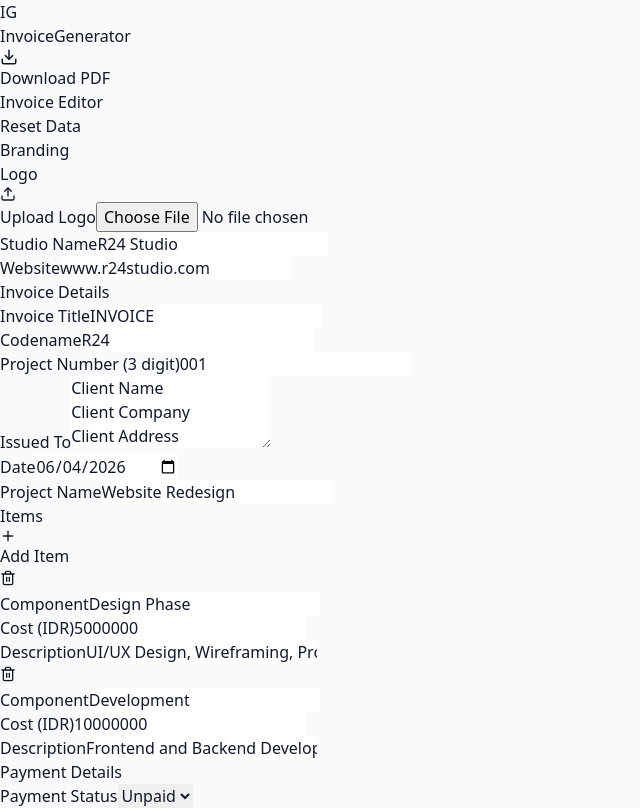
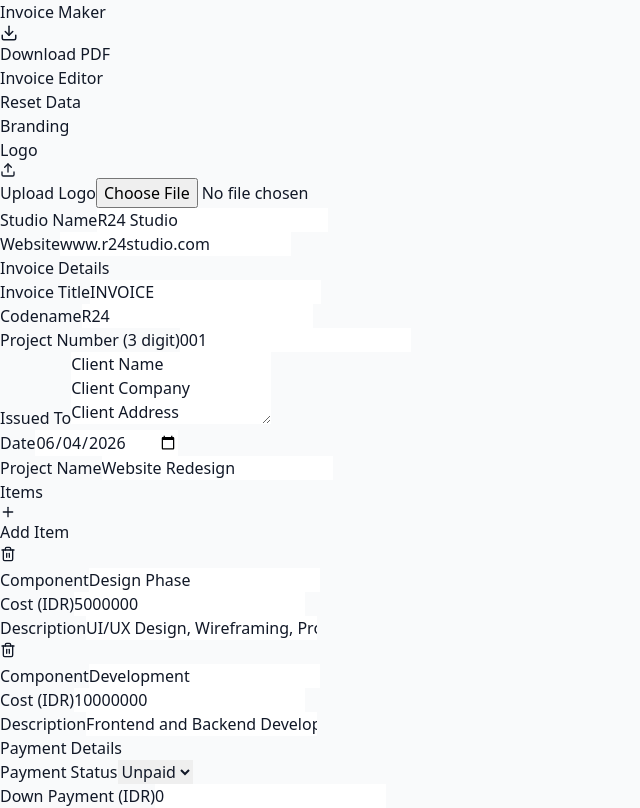
Before and after one commit to rasyidspace/InvoiceGenerator, a React (Vite) app: page / in a window 1280 px wide. Shown: the top 808 px of the page, without its empty margins (0-640 px from the left). Built offline with nearby package versions, Linux system fonts and the light colour scheme.

Commit message:
chore: rename app to Invoice Maker and remove header icon

```diff
--- a/src/App.tsx
+++ b/src/App.tsx
@@ -72,10 +72,7 @@
       <header className="bg-white border-b border-gray-200 sticky top-0 z-10 shadow-sm">
         <div className="max-w-7xl mx-auto px-4 sm:px-6 lg:px-8 h-16 flex items-center justify-between">
           <div className="flex items-center gap-2">
-            <div className="w-8 h-8 bg-black text-white flex items-center justify-center font-bold rounded">
-              IG
-            </div>
-            <h1 className="text-xl font-bold tracking-tight">InvoiceGenerator</h1>
+            <h1 className="text-xl font-bold tracking-tight">Invoice Maker</h1>
           </div>
           <button
             onClick={handleDownloadPDF}
```
